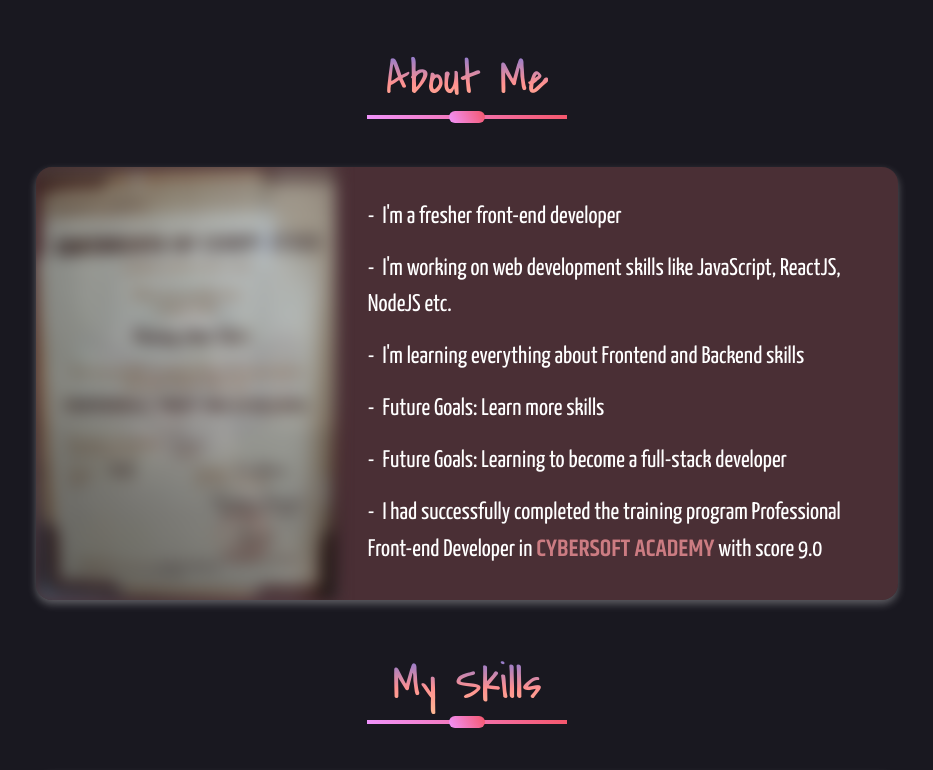
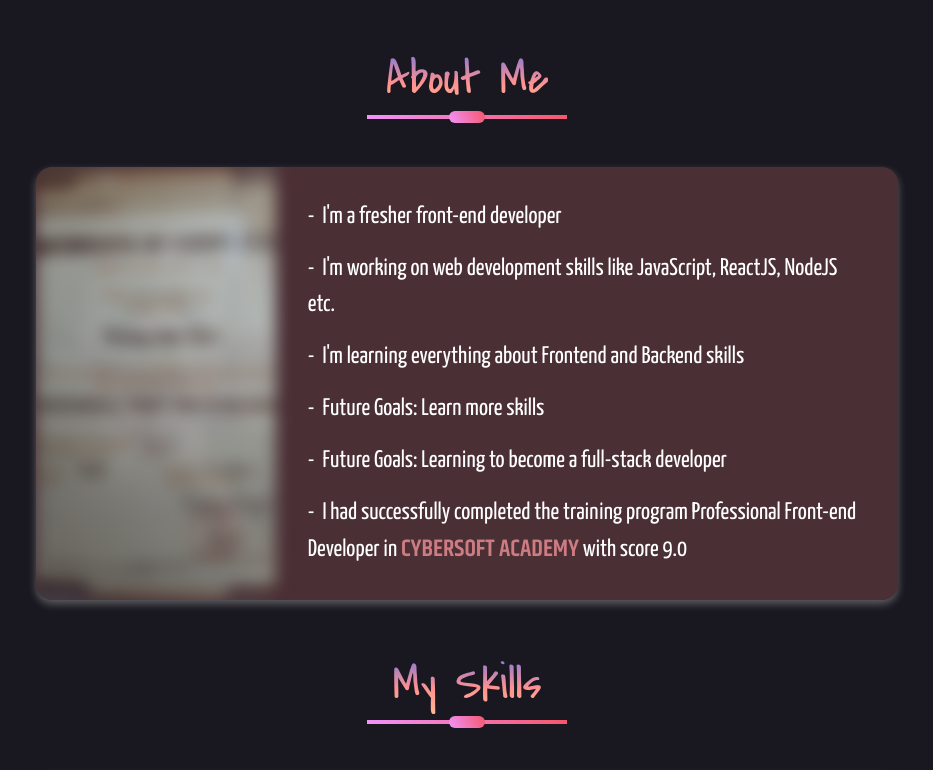
Before and after one commit to iamtuannn/tuanha-dot-dev, a React (Create React App) app: page / in a window 1280 px wide. Shown: the part 516-1286 px from the top of the page, without its empty margins (173-1106 px from the left). Built offline with nearby package versions, Linux system fonts and the light colour scheme.

Commit message:
Resize certification-cybersoft.jpg

```diff
--- a/src/sections/AboutMe.js
+++ b/src/sections/AboutMe.js
@@ -13,7 +13,7 @@
         <Heading text="About Me" />
         <div className=" flex w-full bg-box rounded-2xl shadow-primary overflow-hidden">
           <div
-            className=" hidden xl:block min-w-[300px] bg-cover bg-no-repeat bg-center cursor-pointer min-h-[400px] overflow-hidden duration-[2s] ease-in bg-cybersoft"
+            className=" hidden xl:block min-w-[240px] bg-cover bg-no-repeat bg-center cursor-pointer min-h-[320px] overflow-hidden duration-[2s] ease-in bg-cybersoft"
             style={{
               backgroundImage: `url(${cybersoft})`,
               filter: blur ? "blur(8px)" : "none",
```
